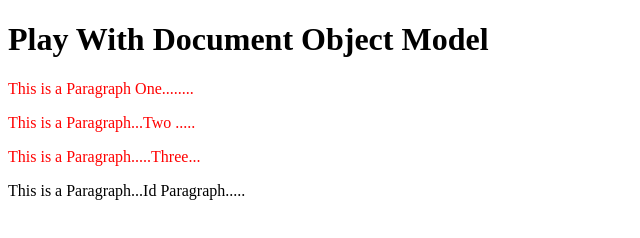
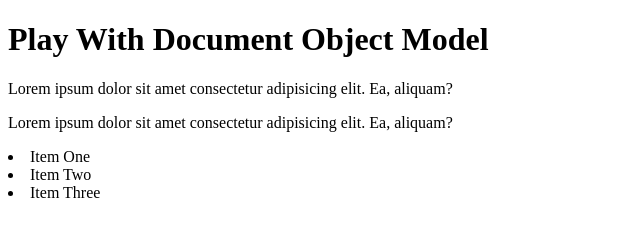
Before and after one commit to sahabulislamsifat/play-with-dom, a plain HTML site: page index.html in a window 1280 px wide. Shown: the whole page, without its empty margins (0-640 px from the left). Drawn offline with Linux system fonts and the light colour scheme.

Commit message:
Traversing DOM Elements and Hierarchy

```diff
--- a/index.html
+++ b/index.html
@@ -10,11 +10,26 @@
       <h1 id="header">Play With Document Object Model</h1>
     </header>
     <main>
-      <div class="container">
+      <!-- <div class="container">
         <p class="paragraph-class">This is a Paragraph One........</p>
         <p class="paragraph-class">This is a Paragraph...Two .....</p>
         <p class="paragraph-class">This is a Paragraph.....Three...</p>
         <p id="paragraph-id">This is a Paragraph...Id Paragraph.....</p>
+      </div> -->
+      <div class="container-two">
+        <!-- A Comment... -->
+        <p class="info-one">
+          Lorem ipsum dolor sit amet consectetur adipisicing elit. Ea, aliquam?
+        </p>
+        <p class="info-two">
+          Lorem ipsum dolor sit amet consectetur adipisicing elit. Ea, aliquam?
+        </p>
+      </div>
+
+      <div class="container-three">
+        <li id="item-1">Item One</li>
+        <li id="item-2">Item Two</li>
+        <li id="item-3">Item Three</li>
       </div>
     </main>
     <script src="./js/index.js"></script>
--- a/js/index.js
+++ b/js/index.js
@@ -46,11 +46,38 @@
 //   customStyle.style.color = "white";
 // }
 
-const myParas = document.querySelectorAll(".paragraph-class");
+// const myParas = document.querySelectorAll(".paragraph-class");
 
-// console.log(myParas);
+// // console.log(myParas);
 
-for (let item of myParas) {
-  // console.log(item);
-  item.style.color = "red";
-}
+// for (let item of myParas) {
+//   // console.log(item);
+//   item.style.color = "red";
+// }
+
+// Node Vs Elements
+
+const nodeVsElements = document.querySelector(".container-two");
+
+// console.log(nodeVsElements.children);
+// console.log(nodeVsElements.childNodes);
+
+const ItemTwo = document.getElementById("item-2");
+
+// console.log(ItemTwo);
+// const itemParent = ItemTwo.parentElement;
+// const itemParent = ItemTwo.parentElement.children;
+
+// console.log(itemParent);
+
+// Sibling
+
+// const nextSibling = ItemTwo.nextElementSibling;
+const previousSibling = ItemTwo.previousElementSibling;
+
+// console.log(nextSibling);
+// console.log(previousSibling);
+
+const somethingSibling = ItemTwo.previousSibling;
+
+// console.log(somethingSibling);
```
